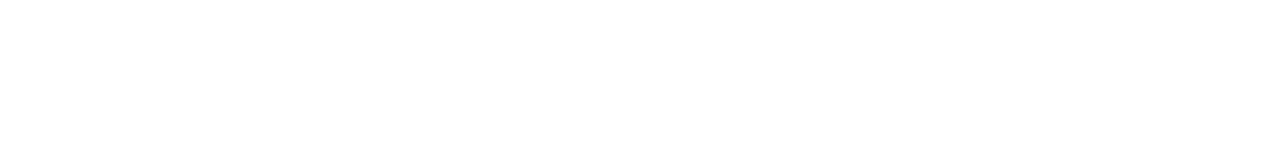
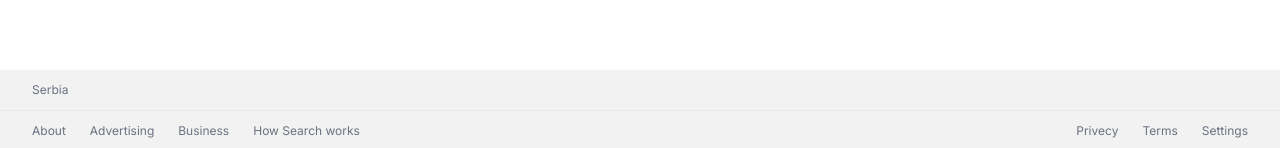
Before and after one commit to Nikwiza/Google-clone, a Next.js app: page / in a window 1280 px wide. Shown: the part 649-797 px from the top of the page. Built offline with nearby package versions, Linux system fonts and the light colour scheme.

Commit message:
Adding footer component

```diff
--- /dev/null
+++ b/src/app/components/ContryLookup.tsx
@@ -0,0 +1,7 @@
+export default function ContryLookup(){
+    return(
+        <>
+        Serbia
+        </>
+    )
+}
--- /dev/null
+++ b/src/app/components/HomeFooter.tsx
@@ -0,0 +1,28 @@
+import React, { PureComponent } from 'react'
+import ContryLookup from './ContryLookup'
+
+export default function HomeFooter(){
+    return(
+        <footer className='absolute bottom-0 text-xs text-gray-500 bg-[#f2f2f2] w-full '>
+            <div className='border-b px-8 py-3'>
+                <ContryLookup/>
+            </div>
+            <div className='flex flex-col sm:flex-row justify-between items-center px-8 py-3  '>
+                <ul className='flex items-center space-x-6'>
+                    <li className='link'>About</li>
+                    <li className='link'>Advertising</li>
+                    <li className='link'>Business</li>
+                    <li className='link'>How Search works</li>
+                </ul>
+
+                <ul className='flex items-center space-x-6'>
+                    <li className='link'>Privecy</li>
+                    <li className='link'>Terms</li>
+                    <li className='link'>Settings</li>
+                </ul>
+
+            </div>
+
+        </footer>
+    )
+}
--- a/src/app/globals.css
+++ b/src/app/globals.css
@@ -8,4 +8,8 @@
          focus:outline-none active:ring-gray-300
          hover:shadow-md w-36 h-10 transition-shadow
     }
+
+    .link{
+        @apply hover:underline cursor-pointer;
+    }
 }
--- a/src/app/layout.tsx
+++ b/src/app/layout.tsx
@@ -1,6 +1,7 @@
 import './globals.css'
 import type { Metadata } from 'next'
 import { Inter } from 'next/font/google'
+import HomeFooter from './components/HomeFooter'
 
 const inter = Inter({ subsets: ['latin'] })
 
@@ -16,7 +17,10 @@
 }) {
   return (
     <html lang="en">
-      <body className={inter.className}>{children}</body>
+      <body className={inter.className}>
+      {children}
+      <HomeFooter/>
+      </body>
     </html>
   )
 }
```
Also changed, not shown: 1 other file (tests, documents, lock files or other folders).
